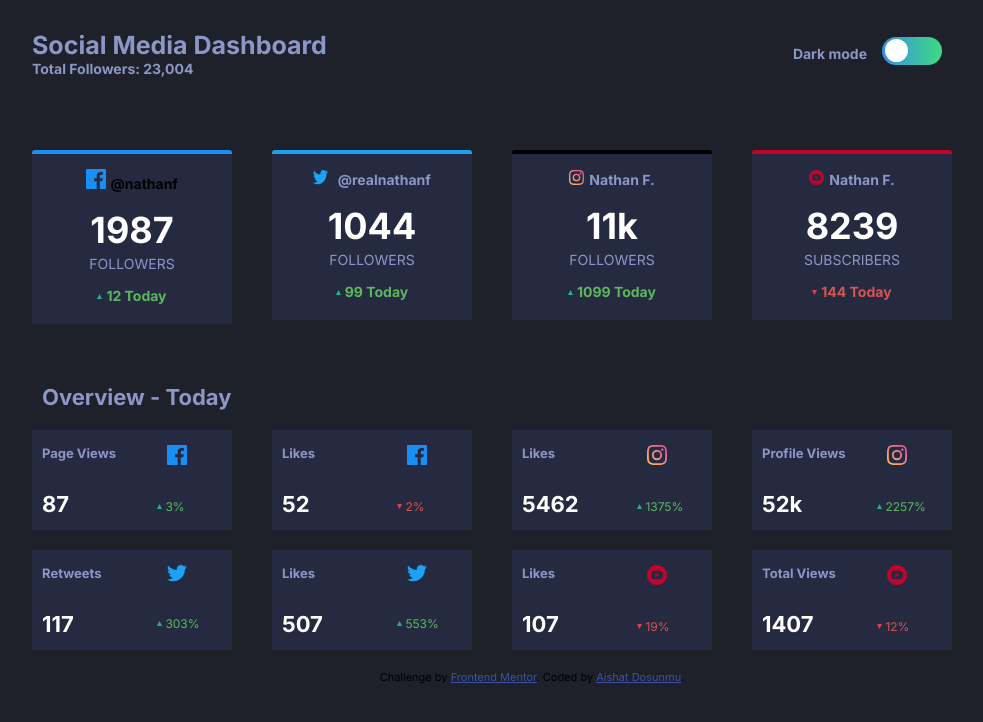
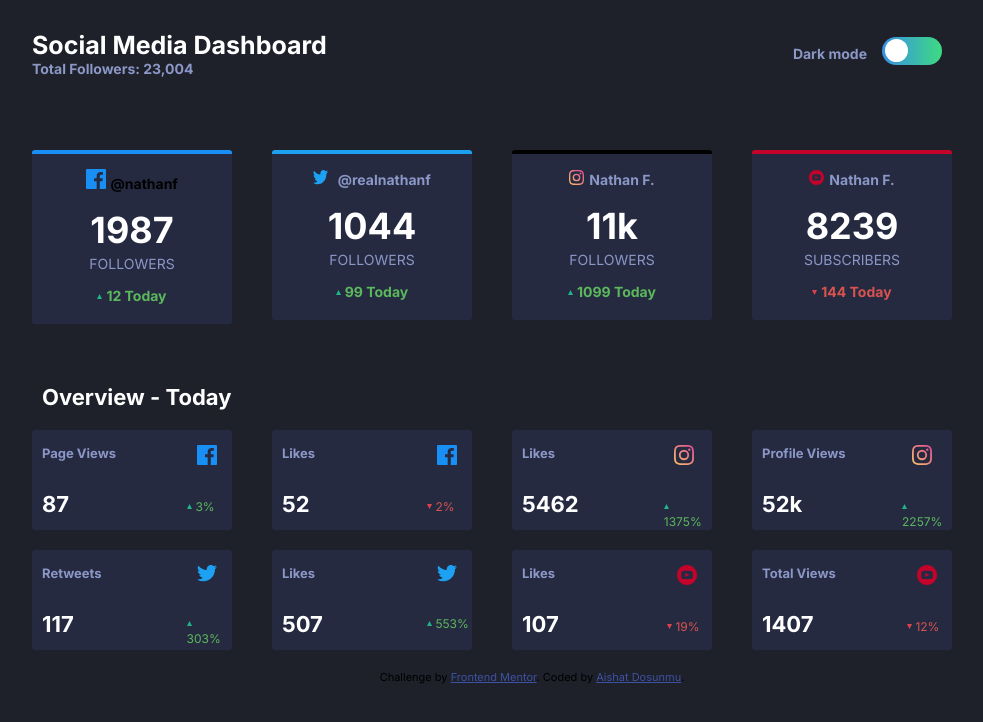
Before and after one commit to A33sha/social-media-dashboard, a plain HTML site: page index.html in a window 1280 px wide. Shown: the whole page, without its empty margins (108-1091 px from the left). Drawn offline with Linux system fonts and the light colour scheme.

Commit message:
Update style.css

```diff
--- a/style.css
+++ b/style.css
@@ -80,7 +80,7 @@ input:checked + .slider::before{
 h1{
     font-size: 25px;
     font-weight: 700;
-    color: hsl(228, 34%, 66%);
+    color: white;
 }
 
 .main section{
@@ -156,7 +156,7 @@ h3{
 }
 h2{
     font-size: 22px;
-    color: hsl(228, 34%, 66%);
+    color: white;
     font-weight: 600;
 }
 
@@ -279,7 +279,7 @@ h2{
         height: 100px;
     }
     .overview section div:nth-child(1){
-        width: 110px;
+        width: 140px;
     }
     .overview section div:nth-child(2){
         margin-left: 5px;
```
